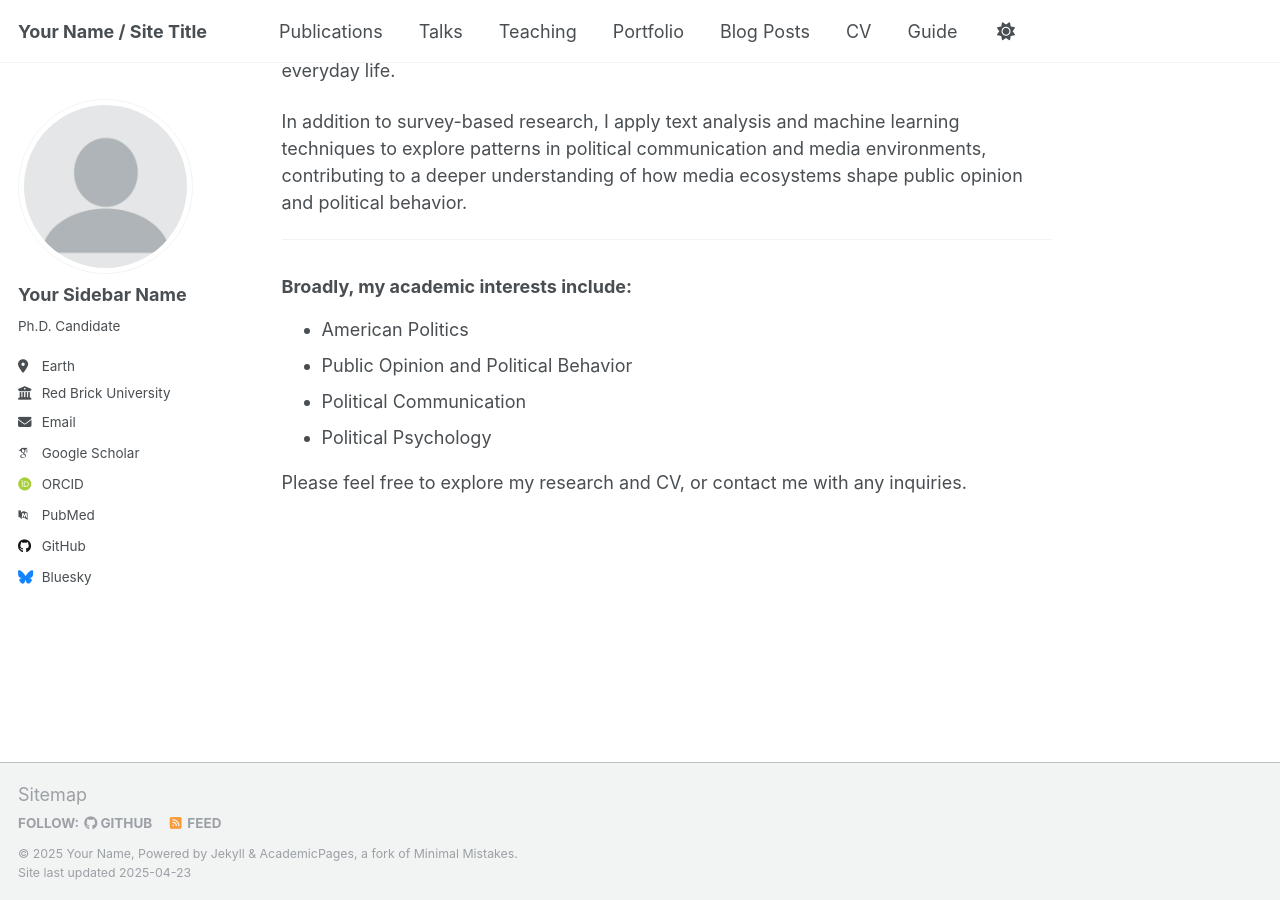
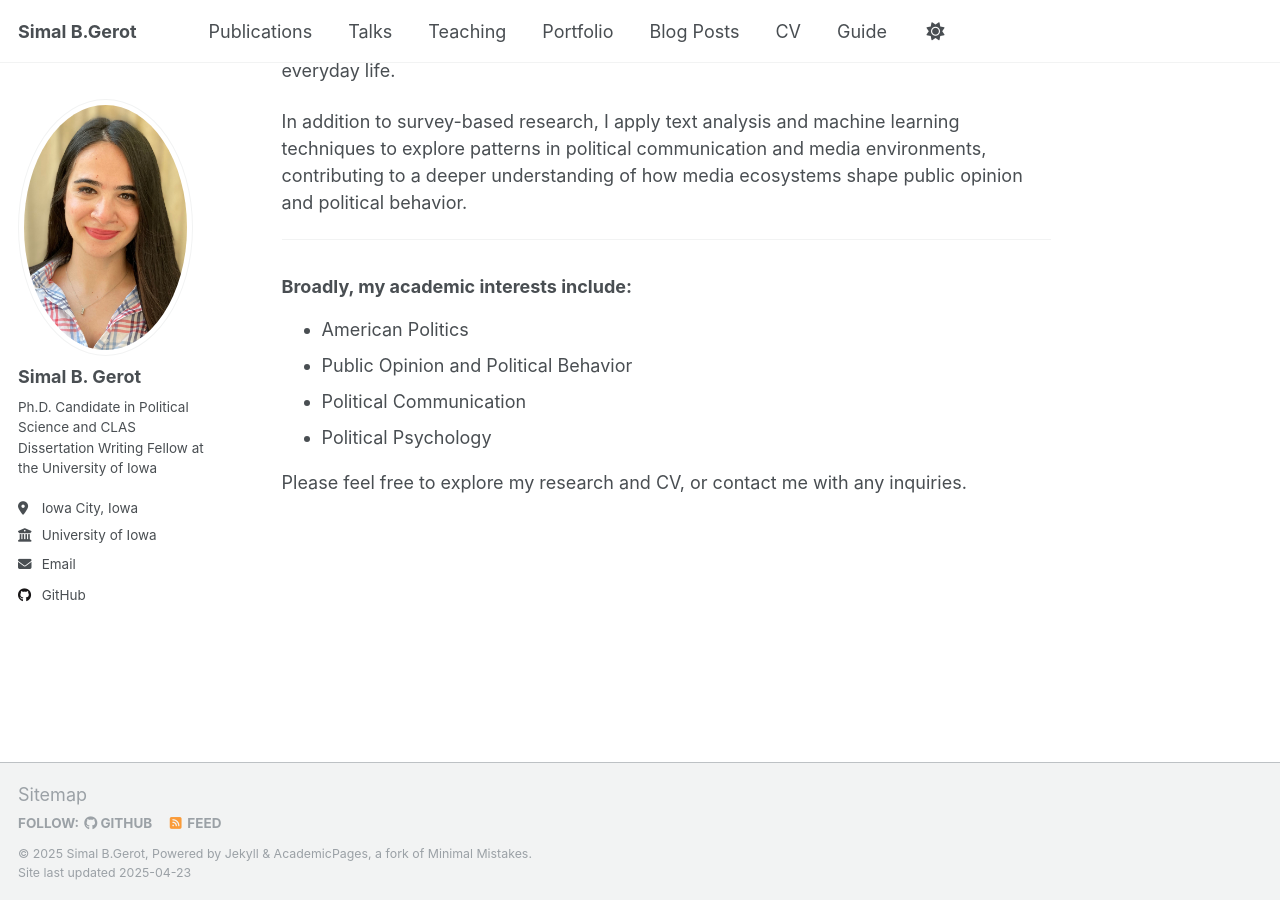
Before and after one commit to sbgerot/sbgerot.github.io, a Jekyll site: the page built from _pages/about.md, in a window 1280 px wide and 900 px high, scrolled down 613 px. Built offline with Jekyll 4.4.1, drawn with Linux system fonts in a browser that asks for light colours; some web fonts are replaced.

Commit message:
Update _config.yml

```diff
--- a/_config.yml
+++ b/_config.yml
@@ -9,9 +9,9 @@
 # Basic Site Settings
 locale                   : "en-US"
 site_theme               : "default"
-title                    : "Your Name / Site Title"
+title                    : "Simal B.Gerot"
 title_separator          : "-"
-name                     : &name "Your Name"
+name                     : &name "Simal B.Gerot"
 description              : &description "personal description"
 url                      : https://academicpages.github.io # the base hostname & protocol for your site e.g. "https://[your GitHub username].github.io"
 baseurl                  : "" # the subpath of your site, e.g. "/blog"
@@ -22,24 +22,24 @@ repository               : "academicpages/academicpages.github.io"
 #               Additional customization can be done by editing /_includes/author-profile.html
 author:
   # Biographic information
-  avatar           : "profile.png"
-  name             : "Your Sidebar Name"
+  avatar           : "profile.jpg"
+  name             : "Simal B. Gerot"
   pronouns         : # example: "she/her"
-  bio              : "Ph.D. Candidate"
-  location         : "Earth"
-  employer         : "Red Brick University"
+  bio              : "Ph.D. Candidate in Political Science and CLAS Dissertation Writing Fellow at the University of Iowa"
+  location         : "Iowa City, Iowa"
+  employer         : "University of Iowa"
   uri              : # URL
-  email            : "none@example.org"
+  email            : "simal-gerot@uiowa.edu"
 
   # Academic websites
-  arxiv            : # URL - Update with the correct link to your profile
-  googlescholar    : "https://scholar.google.com/citations?user=PS_CX0AAAAAJ"
-  impactstory      : # URL
-  orcid            : "http://orcid.org/yourorcidurl"
-  semantic         : # URL
-  pubmed           : "https://www.ncbi.nlm.nih.gov/pubmed/?term=john+snow"
-  researchgate     : # URL
-  scopus           : # URL
+  #arxiv            : # URL - Update with the correct link to your profile
+  #googlescholar    : "https://scholar.google.com/citations?user=PS_CX0AAAAAJ"
+  #impactstory      : # URL
+  #orcid            : "http://orcid.org/yourorcidurl"
+  #semantic         : # URL
+  #pubmed           : "https://www.ncbi.nlm.nih.gov/pubmed/?term=john+snow"
+  #researchgate     : # URL
+  #scopus           : # URL
 
   # Repositories and software development
   bitbucket        : # Username - Update with your username on the site
@@ -50,7 +50,7 @@ author:
   stackoverflow    : # User number or user number and name (i.e., use "1" or "1/jeff-atwood")
 
   # Social media
-  bluesky          : "bsky.app" # Replace this with you Bluesky username
+  #bluesky          : "bsky.app" # Replace this with you Bluesky username
   facebook         : # Username
   flickr           : # Username
   foursquare       : # Username
```
